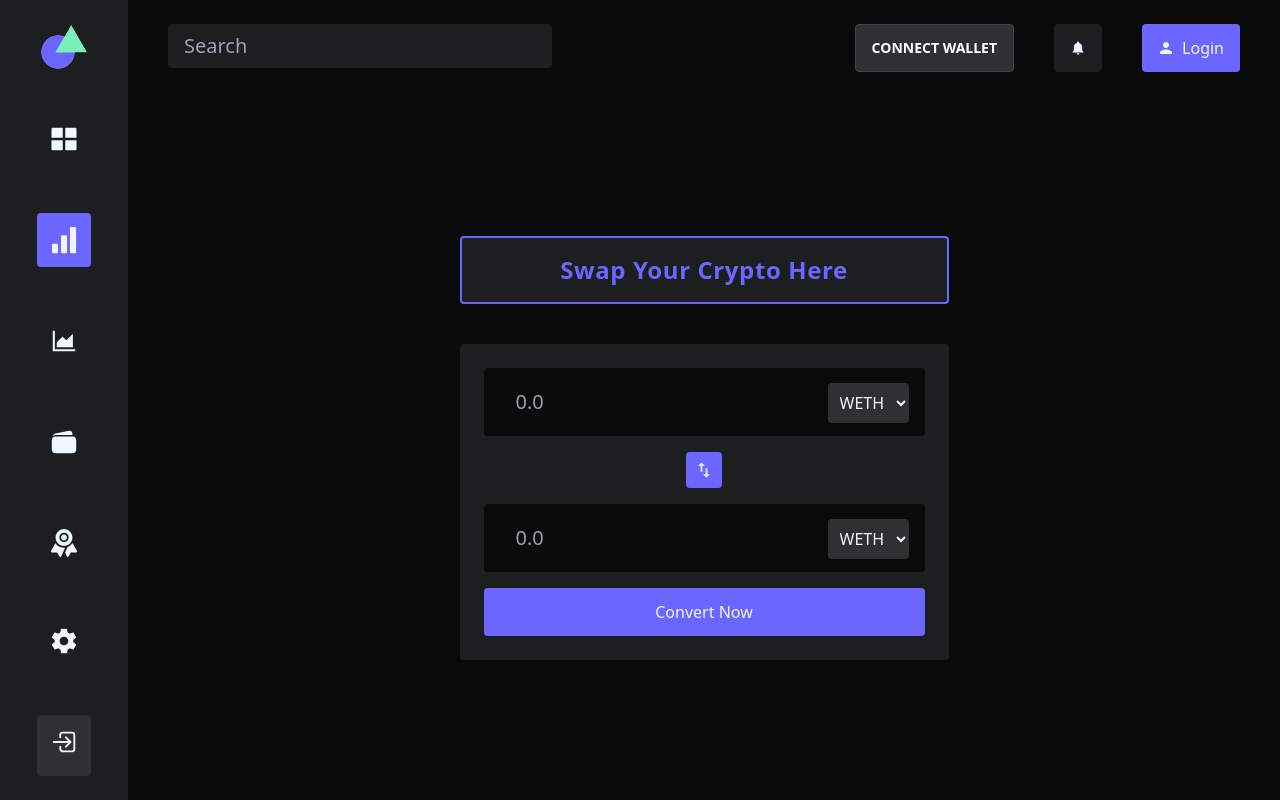
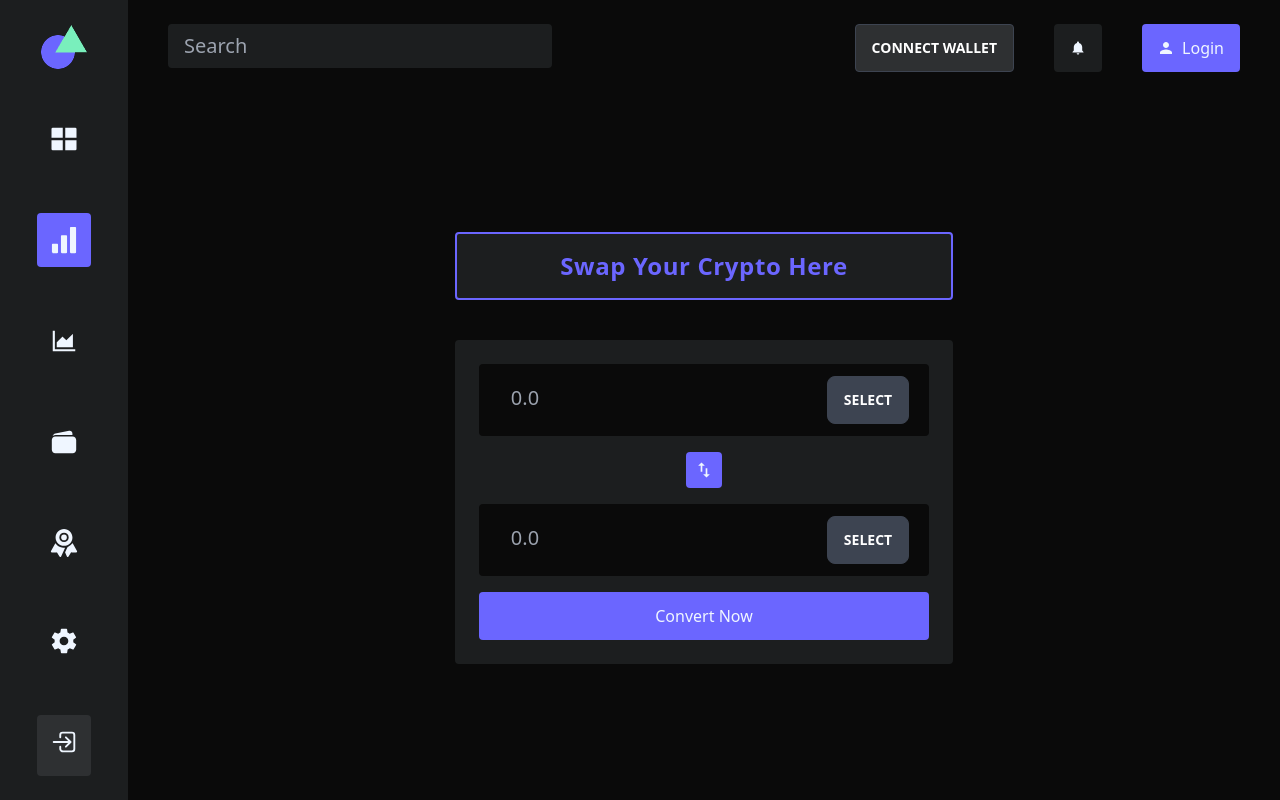
Before and after one commit to Virendra-khorwal/blockchain-coin-swap-web-app, a Next.js app: page /swap in a window 1280 px wide. Built offline with nearby package versions, Linux system fonts and the light colour scheme; no server answers; what wagmi would draw is missing.

Commit message:
json fle add

```diff
--- /dev/null
+++ b/data/cryptoAddress.json
@@ -0,0 +1,5 @@
+{
+    "etherMainnet": {
+        "eth" : "0x5f4ec3df9cbd43714fe2740f5e3616155c5b8419"
+    }
+}
--- a/pages/swap.jsx
+++ b/pages/swap.jsx
@@ -21,7 +21,8 @@ const { connectWallet, currentAccount } = useContext(TransactionContext);
   const [valueExchangedDecimals, setValueExchangedDecimals] = useState(1e18);
   const [to, setTo] = useState("");
   const [txData, setTxData] = useState("");
-
+  const [option1, setOption1] = useState("Select");
+  const [option2, setOption2] = useState("Select");
 
 
   // const { data, isLoading, isSuccess, sendTransaction } = useSendTransaction({
@@ -45,19 +46,19 @@ const { connectWallet, currentAccount } = useContext(TransactionContext);
 
 
 
-  useEffect(() => {
-    async function get1inchSwap() {
-      const tx = await axios.get(
-        `https://api.1inch.io/v4.0/137/swap?fromTokenAddress=${fromToken}&toTokenAddress=${toToken}&amount=${value}&fromAddress=${currentAccount}&slippage=5`
-      );
-      console.log(tx.data);
-      setTo(tx.data.tx.to);
-      setTxData(tx.data.tx.data);
-      setValueExchangedDecimals(Number(`1E${tx.data.toToken.decimals}`));
-      setValueExchanged(tx.data.toTokenAmount);
-    }
-    get1inchSwap();
-  }, [value, toToken, currentAccount, fromToken])
+  // useEffect(() => {
+  //   async function get1inchSwap() {
+  //     const tx = await axios.get(
+  //       `https://api.1inch.io/v4.0/137/swap?fromTokenAddress=${fromToken}&toTokenAddress=${toToken}&amount=${value}&fromAddress=${currentAccount}&slippage=5`
+  //     );
+  //     console.log(tx.data);
+  //     setTo(tx.data.tx.to);
+  //     setTxData(tx.data.tx.data);
+  //     setValueExchangedDecimals(Number(`1E${tx.data.toToken.decimals}`));
+  //     setValueExchanged(tx.data.toTokenAmount);
+  //   }
+  //   get1inchSwap();
+  // }, [value, toToken, currentAccount, fromToken])
 
   // FIX The error code 400 axios request failed
 
@@ -83,14 +84,32 @@ const { connectWallet, currentAccount } = useContext(TransactionContext);
                 step="0.01"
                 onChange={(e) => changeValue(e)}
               />
-              <select className="bg-dark-light rounded p-2">
-                <option value="0x7ceB23fD6bC0adD59E62ac25578270cFf1b9f619">
-                  WETH
-                </option>
-                <option value="0x2791Bca1f2de4661ED88A30C99A7a9449Aa84174">
-                  USDC
-                </option>
-              </select>
+              <div className="dropdown dropdown-bottom">
+                <label tabIndex={0} className="btn m-1">
+                  {option1}
+                </label>
+                <ul
+                  tabIndex={0}
+                  className="dropdown-content menu p-2 shadow bg-base-100 rounded-box w-52"
+                >
+                  <li>
+                    <a
+                      onClick={() => setOption1("WETH")}
+                      value="0x7ceB23fD6bC0adD59E62ac25578270cFf1b9f619"
+                    >
+                      WETH
+                    </a>
+                  </li>
+                  <li>
+                    <a
+                      onClick={() => setOption1("USDC")}
+                      value="0x2791Bca1f2de4661ED88A30C99A7a9449Aa84174"
+                    >
+                      USDC
+                    </a>
+                  </li>
+                </ul>
+              </div>
             </div>
             <div className="p-2 text-xl bg-primary-color rounded">
               <MdSwapVert />
@@ -109,14 +128,32 @@ const { connectWallet, currentAccount } = useContext(TransactionContext);
                 }
                 disabled={true}
               />
-              <select className="bg-dark-light rounded p-2">
-                <option value="0x7ceB23fD6bC0adD59E62ac25578270cFf1b9f619">
-                  WETH
-                </option>
-                <option value="0x2791Bca1f2de4661ED88A30C99A7a9449Aa84174">
-                  USDC
-                </option>
-              </select>
+              <div className="dropdown dropdown-bottom">
+                <label tabIndex={0} className="btn m-1">
+                  {option2}
+                </label>
+                <ul
+                  tabIndex={0}
+                  className="dropdown-content menu p-2 shadow bg-base-100 rounded-box w-52"
+                >
+                  <li>
+                    <a
+                      onClick={() => setOption2("WETH")}
+                      value="0x7ceB23fD6bC0adD59E62ac25578270cFf1b9f619"
+                    >
+                      WETH
+                    </a>
+                  </li>
+                  <li>
+                    <a
+                      onClick={() => setOption2("USDC")}
+                      value="0x2791Bca1f2de4661ED88A30C99A7a9449Aa84174"
+                    >
+                      USDC
+                    </a>
+                  </li>
+                </ul>
+              </div>
             </div>
             <div className="w-full flex flex-col items-stretch">
               <Button>
```
